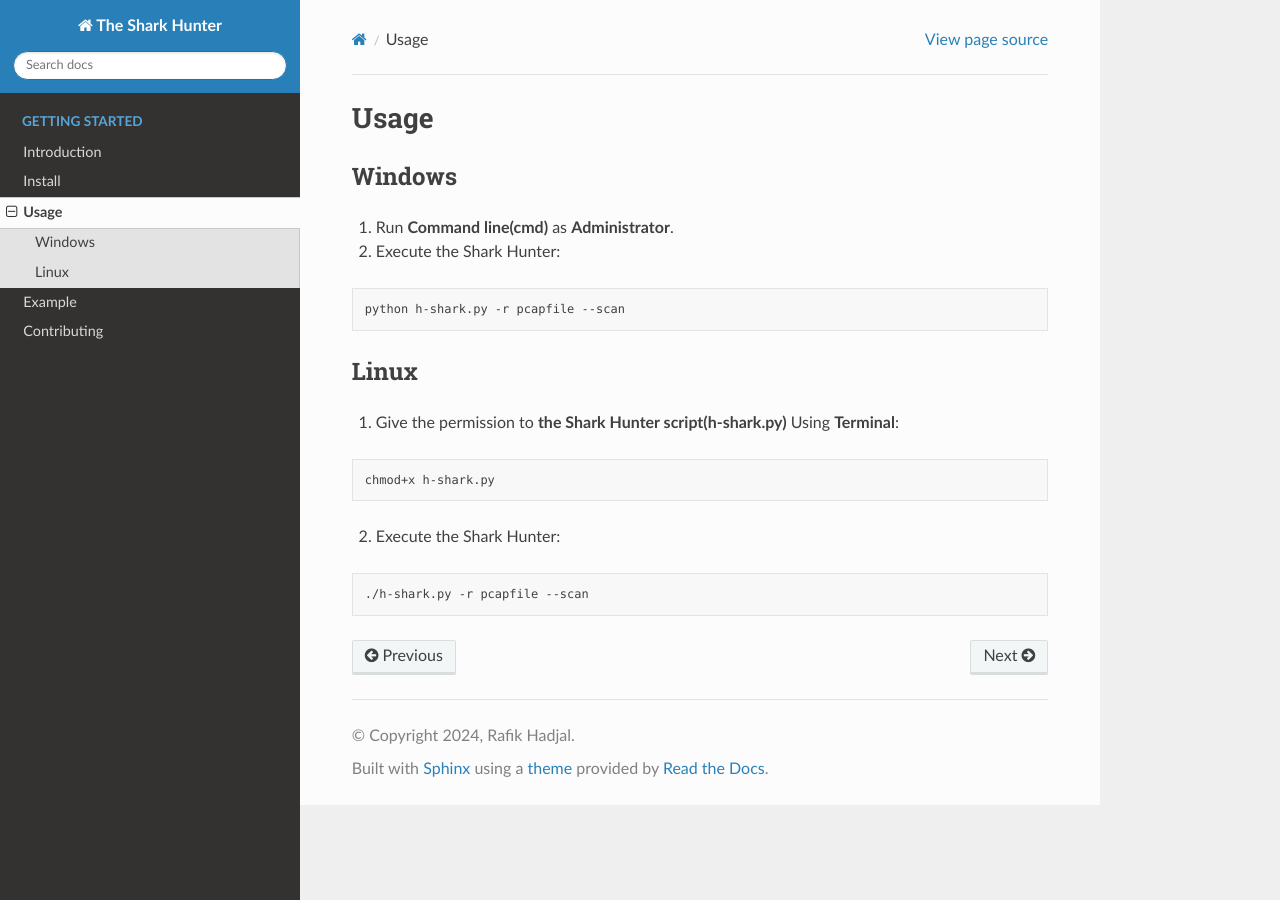
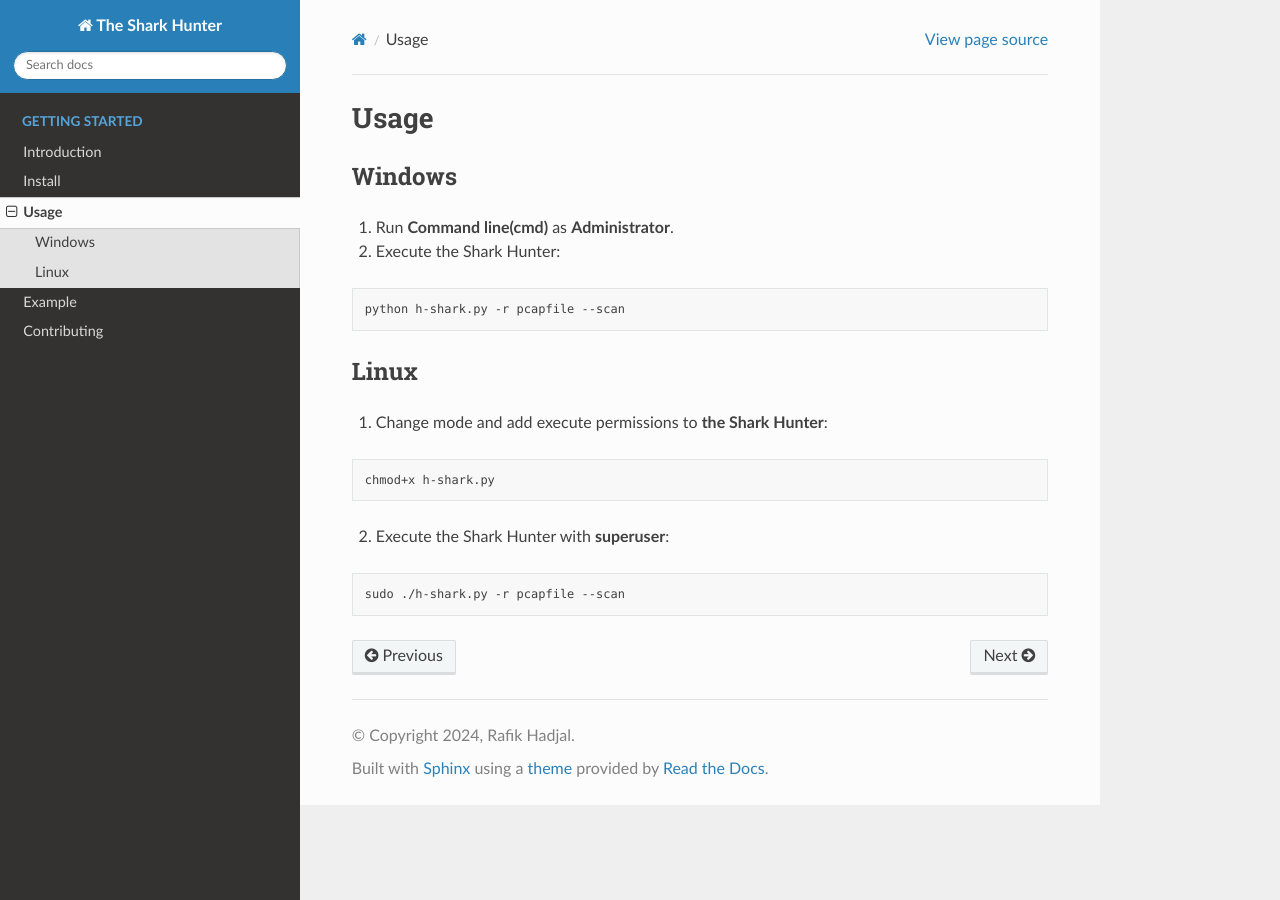
Before and after one commit to AdamSonov/theSharkHunter, a Sphinx documentation site: the page built from docs/en/source/usage.rst, in a window 1280 px wide. Built offline with Sphinx 7.4.7 and the Read the Docs theme 2.0.0, drawn with Linux system fonts in a browser that asks for light colours.

Commit message:
Update usage.rst

```diff
--- a/docs/en/source/usage.rst
+++ b/docs/en/source/usage.rst
@@ -14,14 +14,14 @@ Windows
 Linux
 ~~~~~
 
-1. Give the permission to **the Shark Hunter script(h-shark.py)** Using **Terminal**:
+1. Change mode and add execute permissions to **the Shark Hunter**:
 
 .. code-block:: bash
 
   chmod+x h-shark.py
 
-2. Execute the Shark Hunter:
+2. Execute the Shark Hunter with **superuser**:
 
 .. code-block:: bash
 
-  ./h-shark.py -r pcapfile --scan
+  sudo ./h-shark.py -r pcapfile --scan
```
